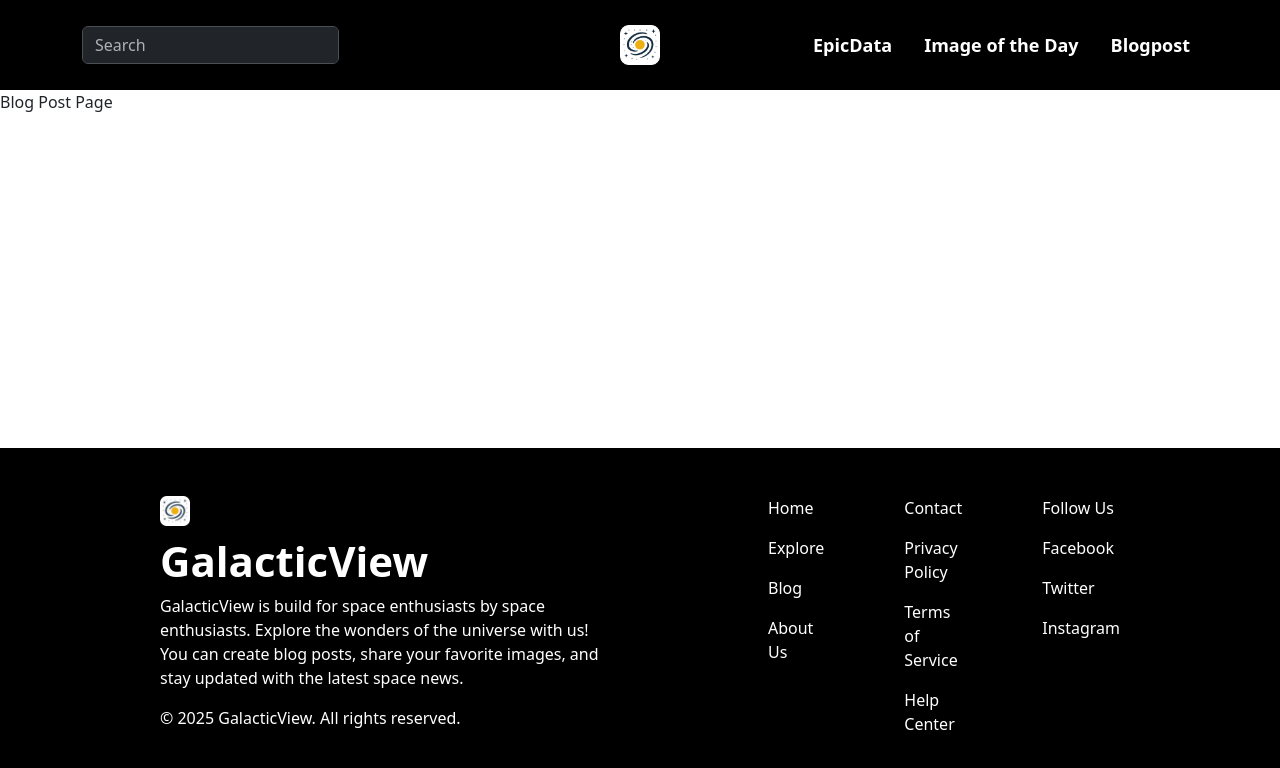
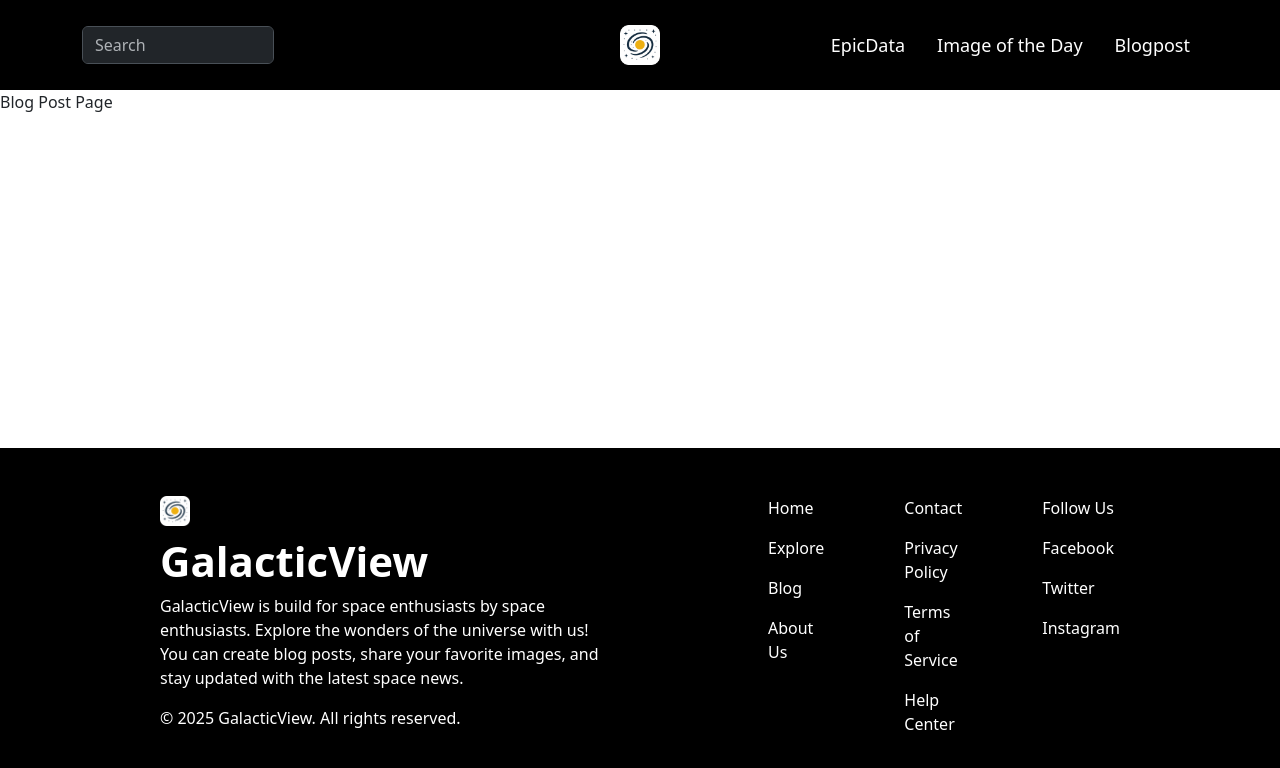
Before and after one commit to levilevente/GalacticView-web, a React (Vite) app: page /blogpost in a window 1280 px wide. Shown: the top 768 px of the page. Built offline with nearby package versions, Linux system fonts and the light colour scheme; no server answers.

Commit message:
resolve second round of comments

```diff
--- a/src/components/NavigationBar.module.css
+++ b/src/components/NavigationBar.module.css
@@ -27,6 +27,12 @@
 .navLinkStyle {
     color: #fff;
     font-size: 18px;
-    font-weight: bold;
+    font-weight: 500;
     padding: 1rem;
 }
+
+.searchForm {
+    margin-right: auto;
+    max-width: 200px;
+    width: 100%;
+}
```
Also changed, not shown: src/components/imageoftheday/ImageOfTheDay.module.css (line endings or trailing spaces).
